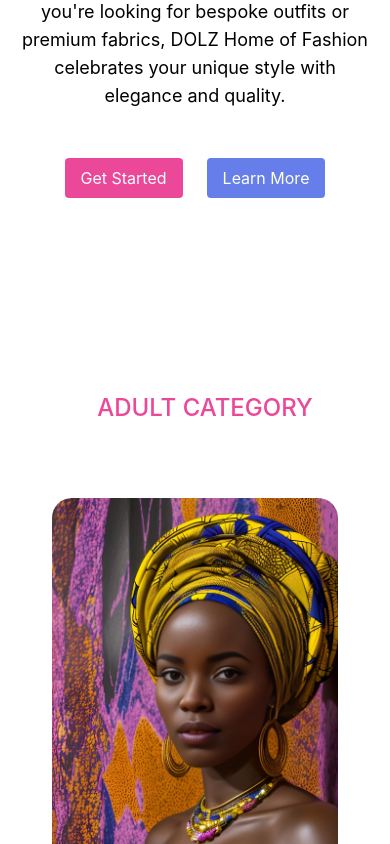
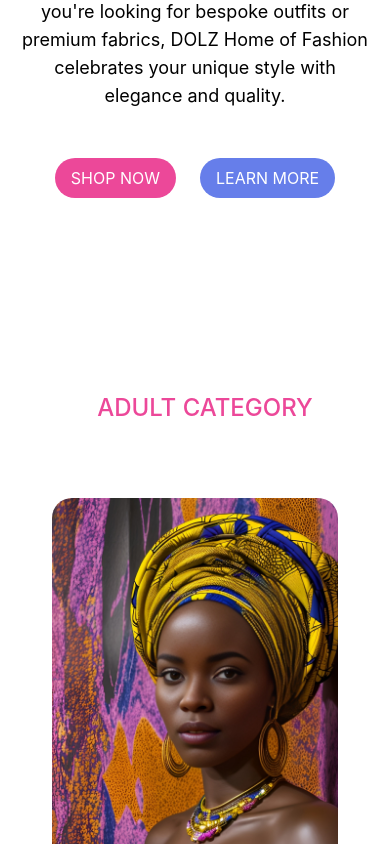
Before and after one commit to toyorcee/dolz_home_fashion, a React (Create React App) app in the folder client/: page / in a window 390 px wide. Shown: the part 1020-1864 px from the top of the page. Built offline with nearby package versions, Linux system fonts and the light colour scheme.

Commit message:
css adjusted

```diff
--- a/client/src/components/Category/Category.css
+++ b/client/src/components/Category/Category.css
@@ -40,15 +40,15 @@
     background-color: #EC4899;
     color: #ffff;
     padding: 10px 20px;
-    border-radius: 5px;
+    border-radius: 20px;
     cursor: pointer;
     transition: background-color 0.3s;
     font-weight: 500;
   }
 
-  .show-more-btn:hover {
-    background-color: #E6BB39;
-  }
+  /* .show-more-btn:hover {
+    background-color: #667EEA;
+  } */
 
   @media (max-width: 600px) {
     .adultcards > div{
--- a/client/src/components/Contact/Contact.css
+++ b/client/src/components/Contact/Contact.css
@@ -5,6 +5,7 @@
 
 .submit {
     background-color: #EC4899;
+    border-radius: 20px;
 }
 
 .loader {
--- a/client/src/components/Contact/Contact.jsx
+++ b/client/src/components/Contact/Contact.jsx
@@ -96,7 +96,7 @@ export default function Contact() {
                   </div>
                 </div>
                 <div className="p-2 w-full">
-                  <button className="submit flex mx-auto text-white bg-indigo-500 border-0 py-2 px-8 focus:outline-none rounded text-lg">
+                  <button className="submit flex mx-auto text-white border-0 py-2 px-8 focus:outline-none rounded text-lg hover:bg-[#3498db]">
                     SUBMIT
                   </button>
                 </div>
--- a/client/src/components/Header/Head.jsx
+++ b/client/src/components/Header/Head.jsx
@@ -41,7 +41,7 @@ export default function Head({ scrollToSection }) {
           <a className="mr-5 text-[#2D3748] hover:text-[#EC4899]" onClick={() => scrollToSection('testimonial')}>TESTIMONIAL</a>
           <a className="mr-5 text-[#2D3748] hover:text-[#EC4899]" onClick={() => scrollToSection('aboutus')}>ABOUT US</a>
         </nav>
-        <button className="hidden md:flex contact inline-flex items-center bg-gray-100 text-[#2D3748] border-0 py-1 px-3 focus:outline-none hover:bg-[#EC4899] rounded text-base mt-4 md:mt-0">CONTACT
+        <button className="hidden md:flex contact inline-flex items-center bg-gray-100 text-[#2D3748] border-0 py-1 px-3 focus:outline-none hover:bg-[#EC4899] hover:text-white rounded text-base mt-4 md:mt-0">CART
     <svg fill="none" stroke="#667EEA" stroke-linecap="round" stroke-linejoin="round" stroke-width="2" class="w-4 h-4 ml-1" viewBox="0 0 24 24">
       <path d="M5 12h14M12 5l7 7-7 7"></path>
     </svg>
@@ -60,7 +60,7 @@ export default function Head({ scrollToSection }) {
               <a className="py-2 text-[#2D3748] hover:text-[#EC4899]" onClick={() => scrollToSection('category')}>CATEGORY</a>
               <a className="py-2 text-[#2D3748] hover:text-[#EC4899]" onClick={() => scrollToSection('testimonial')}>TESTIMONIAL</a>
               <a className="py-2 text-[#2D3748] hover:text-[#EC4899]" onClick={() => scrollToSection('aboutus')}>ABOUT US</a>
-              <button className="md:hidden contact inline-flex items-center bg-gray-100 text-[#2D3748] border-0 py-1 px-3 focus:outline-none hover:bg-[#EC4899] rounded text-base mt-4 md:mt-0">CONTACT
+              <button className="md:hidden contact inline-flex items-center bg-gray-100 text-[#2D3748] border-0 py-1 px-3 focus:outline-none hover:bg-[#EC4899] hover:text-white rounded text-base mt-4 md:mt-0">CART
     <svg fill="none" stroke="#667EEA" stroke-linecap="round" stroke-linejoin="round" stroke-width="2" class="w-4 h-4 ml-1" viewBox="0 0 24 24">
       <path d="M5 12h14M12 5l7 7-7 7"></path>
     </svg>
--- a/client/src/components/Hero/Hero.css
+++ b/client/src/components/Hero/Hero.css
@@ -6,6 +6,15 @@
 .dolz{
     color: #EC4899;
 }
+
+.GetStarted{
+    border-radius: 20px;
+}
+
+.LearnMore{
+    border-radius: 20px;
+}
+
 
 .native-image-pattern{
     height: 550px;
--- a/client/src/components/Hero/Hero.jsx
+++ b/client/src/components/Hero/Hero.jsx
@@ -3,6 +3,12 @@ import "./Hero.css"
 import pattern from "../../assets/pattern.png"
 
 export default function Hero() {
+  const scrollToSection = (id) => {
+    const section = document.getElementById(id);
+    if (section) {
+      section.scrollIntoView({ behavior: 'smooth' });
+    }
+  };
   return (
     <section className="container mx-auto p-4">
         <div className="flex flex-col md:flex-row gap-2 reverse">
@@ -12,10 +18,20 @@ export default function Hero() {
               <div>
               <p class="herotext text-lg">At DOLZ Home of Fashion, we bring the rich heritage of native attires to life with exquisite designs for women and children. Located in the heart of Canada, our handcrafted pieces blend tradition with modern style, offering timeless outfits for every occasion. Whether you're looking for bespoke outfits or premium fabrics, DOLZ Home of Fashion celebrates your unique style with elegance and quality.</p>
               </div>
-                <div class="flex gap-6 group py-8">
-                  <button className="bg-[#EC4899] text-white py-2 px-4 rounded">Get Started</button>
-                  <button className="bg-[#667EEA] text-white py-2 px-4 rounded">Learn More</button>
-                </div>
+              <div className="flex gap-6 group py-8">
+                <button
+                  className="bg-[#EC4899] GetStarted text-white py-2 px-4 rounded"
+                  onClick={() => scrollToSection('category')}
+                >
+                  SHOP NOW
+                </button>
+                <button
+                  className="bg-[#667EEA] LearnMore text-white py-2 px-4 rounded"
+                  onClick={() => scrollToSection('about')}
+                >
+                  LEARN MORE
+                </button>
+              </div>
             </div>
             <div className="md:w-1/2 mt-4 md:mt-0 flex justify-center md:justify-end">
             <img src={pattern} alt="fashion-hero" className='native-image-pattern'/>
--- a/client/src/components/Kidcategory/Kidcategory.css
+++ b/client/src/components/Kidcategory/Kidcategory.css
@@ -30,14 +30,14 @@
   background-color: #EC4899;
   color: #ffff;
   padding: 10px 20px;
-  border-radius: 5px;
+  border-radius: 20px;
   cursor: pointer;
   transition: background-color 0.3s;
   font-weight: 500;
 }
 
 .show-more-btn:hover {
-  background-color: #D81B60;
+  background-color: #3498db;
 }
 
 .img5{
```
